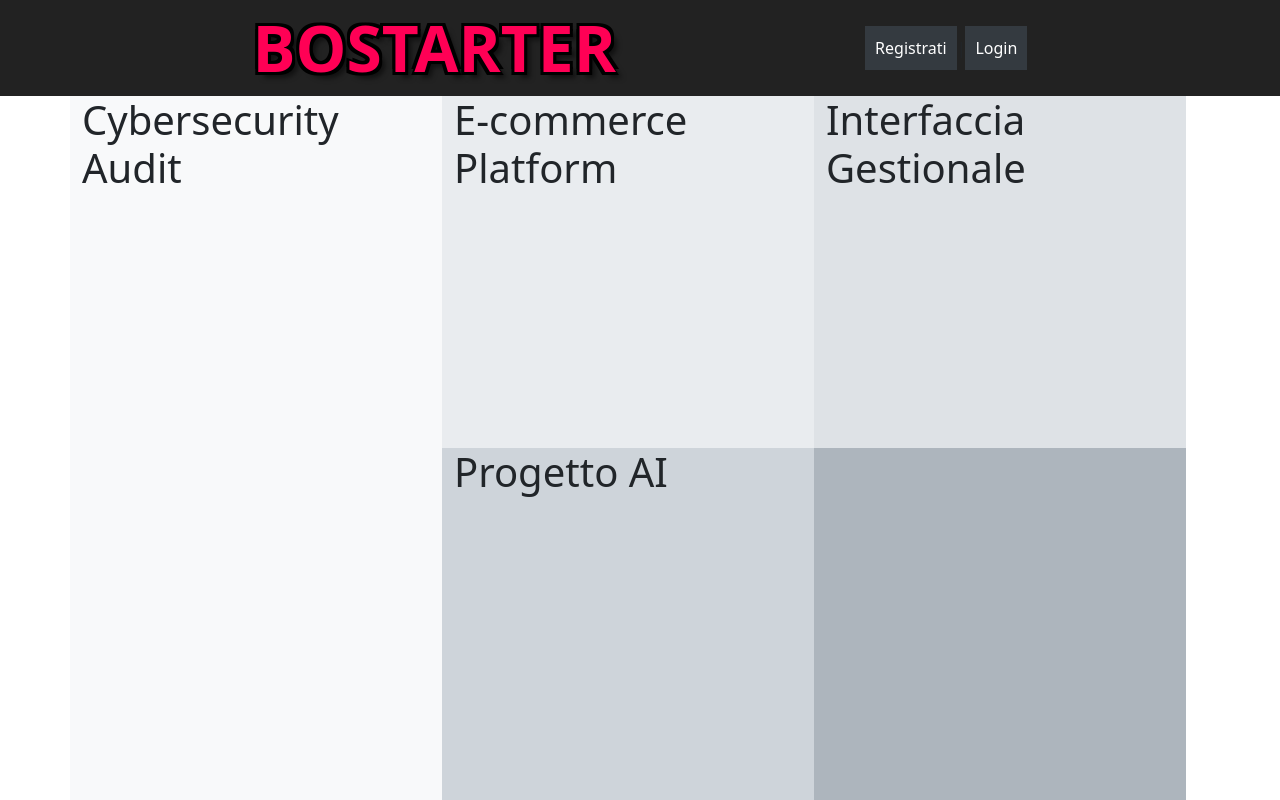
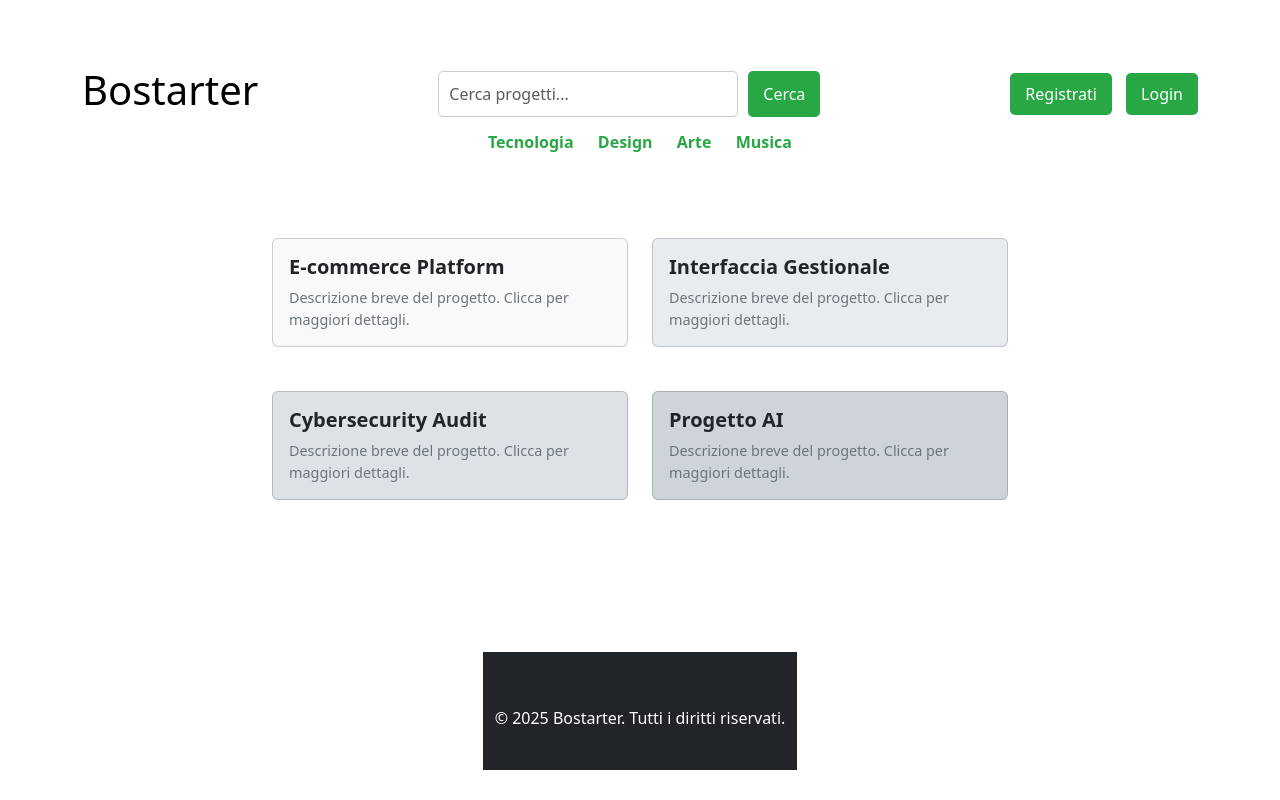
Before and after one commit to Nick-Monster03/Progetto-Bassi-di-Dati, a PHP site: page /pages/home/home.php in a window 1280 px wide. Run offline with PHP 8.4, Linux system fonts and the light colour scheme; data comes from the database, SQL or seed files in the repository; data that the repository does not hold is empty.

Commit message:
Aggiornamento grafica home page e barra di ricerca

```diff
--- a/pages/home/home.css
+++ b/pages/home/home.css
@@ -1,45 +1,157 @@
+/* Corpo principale */
 body {
     height: 100vh;
     width: 100vw;
     display: flex;
     flex-direction: column;
-    justify-content: center;
+    justify-content: flex-start;
     align-items: center;
-    flex-direction:column
+    margin: 0;
+    font-family: 'Arial', sans-serif;
+    background-color: #f7f7f7;
 }
-header{
-    padding-left: 10vw;
-    padding-right: 10vw;
+
+/* Header */
+header {
     width: 100%;
-    background-color: #222;
     display: flex;
-    flex-direction: row;
-    justify-content: space-around;
+    flex-direction: column;
     align-items: center;
+    padding: 20px 0;
+    color: black;
 }
-#actions{
+
+.menu-item {
+    margin: 0 10px;
+    text-decoration: none;
+    color: #28a745;
+    font-weight: bold;
+}
+
+.menu-item:hover {
+    color: #218838;
+}
+
+/* Barra di ricerca */
+.search-bar {
     display: flex;
-    flex-direction: row;
-    justify-content: space-around;
     align-items: center;
+    position: relative;
+}
 
+#search-input {
+    padding: 10px;
+    border: 1px solid #ccc;
+    border-radius: 5px;
+    width: 300px;
 }
-#actions a{
+
+.search-bar button {
+    padding: 10px 15px;
+    margin-left: 10px;
+    background-color: #28a745;
     color: white;
-    background-color: #343a40;
-    padding: 10px;
+    border: none;
+    border-radius: 5px;
+    cursor: pointer;
+}
+
+.search-bar button:hover {
+    background-color: #218838;
+}
+
+.search-dropdown {
+    display: none;
+    position: absolute;
+    top: 100%;
+    left: 0;
+    width: 100%;
+    background-color: white;
+    border: 1px solid #ccc;
+    border-radius: 5px;
+    box-shadow: 0 10px 15px rgba(0, 0, 0, 0.1);
+    z-index: 1000;
+}
+
+.search-dropdown.show {
+    display: block;
+}
+
+/* Bottoni di azione */
+#actions a, #actions button {
+    color: white;
+    background-color: #28a745;
+    padding: 10px 15px;
+    border-radius: 5px;
     text-decoration: none;
+    margin-left: 10px;
 }
-.titleWebSite {
-    font-size: 5vw; /* Occupa circa 2/5 dell'altezza */
+
+#actions a:hover, #actions button:hover {
+    background-color: #218838;
+}
+
+/* Layout dei Progetti */
+.card {
+    border-radius: 10px;
+    transition: transform 0.3s, box-shadow 0.3s;
+    margin-bottom: 20px;
+    background-color: white;
+    border: none;
+}
+
+.card:hover {
+    transform: translateY(-5px);
+    box-shadow: 0 10px 15px rgba(0, 0, 0, 0.1);
+}
+
+.card-title {
+    font-size: 1.25rem;
     font-weight: bold;
-    text-transform: uppercase;
-    color: #ff0055;
+}
+
+.card-text {
+    font-size: 0.9rem;
+    color: #6c757d;
+}
+
+/* Sezione di contenitore progetti */
+.container {
+    margin-top: 30px;
+}
+
+.row {
+    margin-bottom: 30px;
+}
+
+/* Footer */
+footer {
+    background-color: #0f0f0f;
+    color: #f8f9fa;
+    padding: 20px 0;
     text-align: center;
-    text-shadow:
-        3px 3px 0px #000,
-        -3px -3px 0px #000,
-        3px -3px 0px #000,
-        -3px 3px 0px #000,
-        6px 6px 5px rgba(0, 0, 0, 0.5);
 }
+
+/* Media Query per mobile */
+@media (max-width: 767px) {
+    header {
+        flex-direction: column;
+        align-items: flex-start;
+    }
+
+    #actions {
+        margin-top: 10px;
+    }
+
+    .titleWebSite {
+        font-size: 1.5rem;
+    }
+
+    .card {
+        font-size: 0.9rem;
+    }
+
+    .card-body {
+        padding: 15px;
+    }
+}
--- a/pages/home/home.php
+++ b/pages/home/home.php
@@ -1,6 +1,9 @@
 <!DOCTYPE html>
-<html>
+<html lang="it">
 <head>
+    <meta charset="UTF-8">
+    <meta name="viewport" content="width=device-width, initial-scale=1.0">
+    <title>Bostarter</title>
     <link rel="stylesheet" href="home.css">
     <link href="https://cdn.jsdelivr.net/npm/bootstrap@5.3.0/dist/css/bootstrap.min.css" rel="stylesheet">
     <script src="https://cdn.jsdelivr.net/npm/@popperjs/core@2.11.6/dist/umd/popper.min.js"></script>
@@ -11,88 +14,107 @@
 ?>
 <body>
     <header>
-        <div class="titleWebSite">
-            Bostarter
+        <div class="container d-flex flex-column align-items-center py-3">
+            <div class="d-flex justify-content-between align-items-center w-100">
+                <h1 class="titleWebSite">Bostarter</h1>
+                <div class="search-bar d-flex">
+                   <form action="/pages/home/searchResults.php" method="GET" class="d-flex">
+                       <input type="text" name="query" id="search-input" placeholder="Cerca progetti..." class="form-control" onkeyup="searchProjects()">
+                       <button type="submit" class="btn btn-primary">Cerca</button>
+                       <div id="search-dropdown" class="search-dropdown">
+                           <!-- Risultati della ricerca -->
                        </div>
+                   </form>
+                </div>
+                <div id='actions'>
                     <?php if (!isset($_SESSION['user_role'])): ?>
-            <div id='actions'>
-                <a href="/pages/register/register.php" >Registrati</a> |
-                <a href="/pages/login/login.php" >Login</a>
-            </div>
-        <?php else:
-            echo "<div id='actions'><a href='#'>Visualizza Profilo</a>";
-            if ($_SESSION['user_role'] == 'creatore') {
-                echo " | <a href='../newProject/newProject.php'>Crea Progetto</a>";
-                echo " | <a href='../candidature/candidatura.php'>Visualizza Candidature</a>";
-            }
-            elseif ($_SESSION['user_role'] == 'amministratore') {
-                echo "| <a href='../skillList/skillList.php'>Visualizza Lista Competenze</a>";
-            }
-            echo "| <a href='../skillList/skillList.php'>Mie Competenze</a>";
-            echo " | <button onclick=\"window.location.href='homeController.php?action=logout'\">Logout</button></div>";
-        ?>
+                        <a href="/pages/register/register.php">Registrati</a>
+                        <a href="/pages/login/login.php">Login</a>
+                    <?php else: ?>
+                        <a href="#">Visualizza Profilo</a>
+                        <?php if ($_SESSION['user_role'] == 'creatore'): ?>
+                            <a href="../newProject/newProject.php">Crea Progetto</a>
+                            <a href="../candidature/candidatura.php">Visualizza Candidature</a>
+                        <?php elseif ($_SESSION['user_role'] == 'amministratore'): ?>
+                            <a href="../skillList/skillList.php">Visualizza Lista Competenze</a>
                         <?php endif; ?>
-    </header>
-    <div class="container" style="width: 100vw; height: 95vh;">
-        <div class="row" style="height: 100%; width:100%;">
-            <div class="col-4" style="height: 100%; background-color: #f8f9fa;">
-                <?php
-                    $projects = $GLOBALS['projects'];
-                    if (isset($_SESSION['user_role'])) {
-                        echo "<h1><a href='../item/item.php?nome=" . urlencode($projects['nome'][0]) . "'>" . htmlspecialchars($projects['nome'][0]) . "</a></h1>";
-                    } else {
-                        echo("<h1>" . htmlspecialchars($projects['nome'][0]) . "</h1>");
-                    }
-                ?>
-            </div>
-            <div class="col-8" style="height: 100%;">
-                <div class="row" style="height: 50%;">
-                    <div class="col-6" style="height: 100%; background-color: #e9ecef;">
-                        <?php
-                             $projects = $GLOBALS['projects'];
-                             if (isset($_SESSION['user_role'])) {
-                                echo "<h1><a href='../item/item.php?nome=" . urlencode($projects['nome'][1]) . "'>" . htmlspecialchars($projects['nome'][1]) . "</a></h1>";
-                            } else {
-                                echo("<h1>" . htmlspecialchars($projects['nome'][1]) . "</h1>");
-                            }
-                        ?>
-                    </div>
-                    <div class="col-6" style="height: 100%; background-color: #dee2e6;">
-                        <?php
-                             $projects = $GLOBALS['projects'];
-                             if (isset($_SESSION['user_role'])) {
-                                echo "<h1><a href='../item/item.php?nome=" . urlencode($projects['nome'][2]) . "'>" . htmlspecialchars($projects['nome'][2]) . "</a></h1>";
-                            } else {
-                                echo("<h1>" . htmlspecialchars($projects['nome'][2]) . "</h1>");
-                            }
-                        ?>
+                        <a href="../skillList/skillList.php">Mie Competenze</a>
+                        <button onclick="window.location.href='homeController.php?action=logout'">Logout</button>
+                    <?php endif; ?>
                 </div>
             </div>
-                <div class="row" style="height: 50%;">
-                    <div class="col-6" style="height: 100%; background-color: #ced4da;">
+            <nav class="mt-2">
+                <a href="#" class="menu-item">Tecnologia</a>
+                <a href="#" class="menu-item">Design</a>
+                <a href="#" class="menu-item">Arte</a>
+                <a href="#" class="menu-item">Musica</a>
+            </nav>
+        </div>
+    </header>
+
+    <div class="container mt-5">
+        <div class="row">
+            <div class="col-12 col-md-8 offset-md-2">
+                <div class="row">
                     <?php
+                    if (!empty($GLOBALS['projects'])) {
                         $projects = $GLOBALS['projects'];
-                             if (isset($_SESSION['user_role'])) {
-                                echo "<h1><a href='../item/item.php?nome=" . urlencode($projects['nome'][3]) . "'>" . htmlspecialchars($projects['nome'][3]) . "</a></h1>";
+                        foreach ($projects as $i => $project) {
+                            $project_name = htmlspecialchars($project['nome']);
+                            $project_link = isset($_SESSION['user_role']) ? "../item/item.php?nome=" . urlencode($project_name) : "#";
+                            $card_colors = ['#f8f9fa', '#e9ecef', '#dee2e6', '#ced4da', '#adb5bd'];
+                    ?>
+                    <div class="col-12 col-md-6 mb-4">
+                        <div class="card" style="background-color: <?php echo $card_colors[$i % count($card_colors)]; ?>; cursor: pointer; transition: transform 0.3s;" onclick="window.location.href='<?php echo $project_link; ?>'">
+                            <div class="card-body">
+                                <h5 class="card-title"><?php echo $project_name; ?></h5>
+                                <p class="card-text">Descrizione breve del progetto. Clicca per maggiori dettagli.</p>
+                            </div>
+                        </div>
+                    </div>
+                    <?php
+                        }
                     } else {
-                                echo("<h1>" . htmlspecialchars($projects['nome'][3]) . "</h1>");
-                            }
-                        ?>
-                    </div>
-                    <div class="col-6" style="height: 100%; background-color: #adb5bd;">
-                        <?php
-                             $projects = $GLOBALS['projects'];
-                             if (isset($_SESSION['user_role'])) {
-                                echo "<h1><a href='../item/item.php?nome=" . urlencode($projects['nome'][4]) . "'>" . htmlspecialchars($projects['nome'][4]) . "</a></h1>";
-                            } else {
-                                echo("<h1>" . htmlspecialchars($projects['nome'][4]) . "</h1>");
+                        echo "<p class='text-center'>Nessun progetto trovato.</p>";
                     }
                     ?>
                 </div>
             </div>
         </div>
     </div>
+
+    <footer class="bg-dark text-white py-4 mt-5">
+        <div class="container text-center">
+            <p>&copy; 2025 Bostarter. Tutti i diritti riservati.</p>
         </div>
+    </footer>
 
+    <script>
+        function searchProjects() {
+            const query = document.getElementById('search-input').value;
+            if (query.length < 3) {
+                document.getElementById('search-dropdown').innerHTML = '';
+                document.getElementById('search-dropdown').classList.remove('show');
+                return;
+            }
+            fetch(`homeController.php?action=search&query=${query}`)
+                .then(response => response.json())
+                .then(data => {
+                    let results = '';
+                    data.forEach(item => {
+                        results += `<a href="../item/item.php?nome=${encodeURIComponent(item.nome)}" class="dropdown-item">${item.nome}</a>`;
+                    });
+                    document.getElementById('search-dropdown').innerHTML = results;
+                    document.getElementById('search-dropdown').classList.add('show');
+                });
+        }
+
+        function submitSearch() {
+            const query = document.getElementById('search-input').value;
+            if (query.length >= 3) {
+                window.location.href = `/pages/home/searchResults.php?query=${query}`;
+            }
+        }
+    </script>
 </body>
 </html>
--- a/pages/home/homeController.php
+++ b/pages/home/homeController.php
@@ -1,31 +1,34 @@
 <?php
+session_start();
 
-    session_start();
-    if (isset($_GET['action']) && $_GET['action'] === 'logout') {
-        logout();
+try {
+    $pdo = new PDO('mysql:host=localhost;dbname=BOSTARTER', 'root', 'changeme');
+    $pdo->setAttribute(PDO::ATTR_ERRMODE, PDO::ERRMODE_EXCEPTION);
+} catch (PDOException $e) {
+    die("Connessione al DB non riuscita. Errore: " . $e->getMessage());
+}
+
+$projects = [];
+try {
+    $res = $pdo->query("SELECT nome FROM Progetto");
+    $projects = $res->fetchAll(PDO::FETCH_ASSOC);
+} catch (PDOException $e) {
+    die("Query SQL non riuscita. Errore: " . $e->getMessage());
+}
+
+$GLOBALS['projects'] = $projects;
+
+if (isset($_GET['action']) && $_GET['action'] == 'search') {
+    $query = $_GET['query'];
+    try {
+        $res = $pdo->prepare("SELECT nome FROM Progetto WHERE nome LIKE :query LIMIT 10");
+        $res->bindValue(":query", "%$query%");
+        $res->execute();
+        $results = $res->fetchAll(PDO::FETCH_ASSOC);
+        echo json_encode($results);
+    } catch (PDOException $e) {
+        echo json_encode(["error" => "Query SQL non riuscita. Errore: " . $e->getMessage()]);
     }
-    try {
-        $pdo = new PDO('mysql:host=localhost;dbname=BOSTARTER', 'root', 'changeme');
-        $pdo->setAttribute(PDO::ATTR_ERRMODE, PDO::ERRMODE_EXCEPTION);
-    } catch (PDOException $e) {
-        echo("[ERRORE] Connessione al DB non riuscita. Errore: " . $e->getMessage());
-        exit();
-    }
-    $query = $pdo->prepare('SELECT * FROM Progetto');
-    $query->execute();
-    $projects = [];
-    while ($row = $query->fetch(PDO::FETCH_ASSOC)) {
-        foreach ($row as $column => $value) {
-            $projects[$column][] = $value;
-        }
-    }
-    $GLOBALS['projects'] = $projects;
-
-    function logout() {
-        header("Location: ../login/login.php");
-        $_SESSION=[];
-        session_destroy();
-        header("Location: ../home/home.php");
-    }
-
+    exit();
+}
 ?>
```
Also changed, not shown: pages/home/searchResults.php (added, +66 -0 lines), pages/item/item.php (+26 -5 lines), pages/item/itemController.php (+9 -5 lines). Lines whose indentation alone changed are shown as unchanged.
